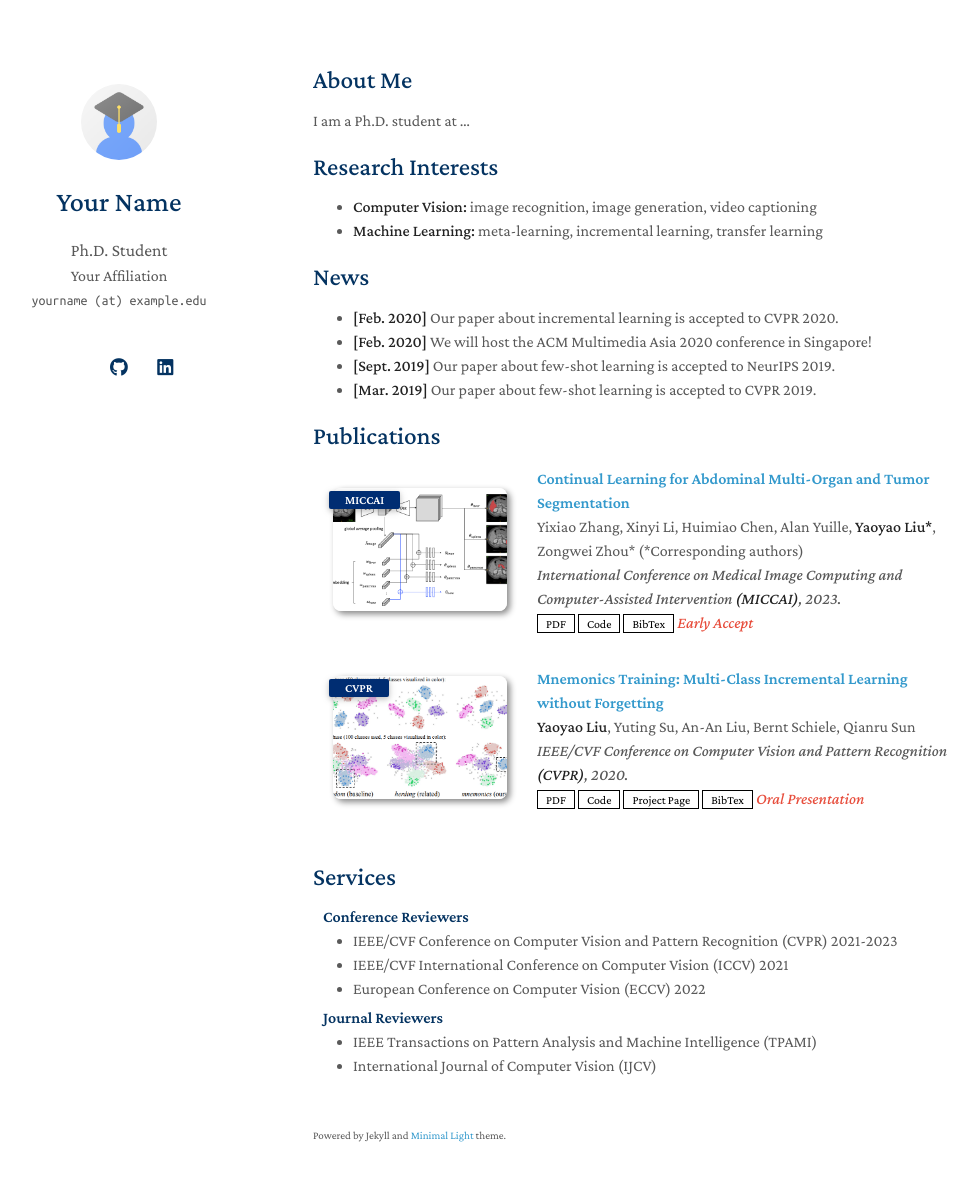
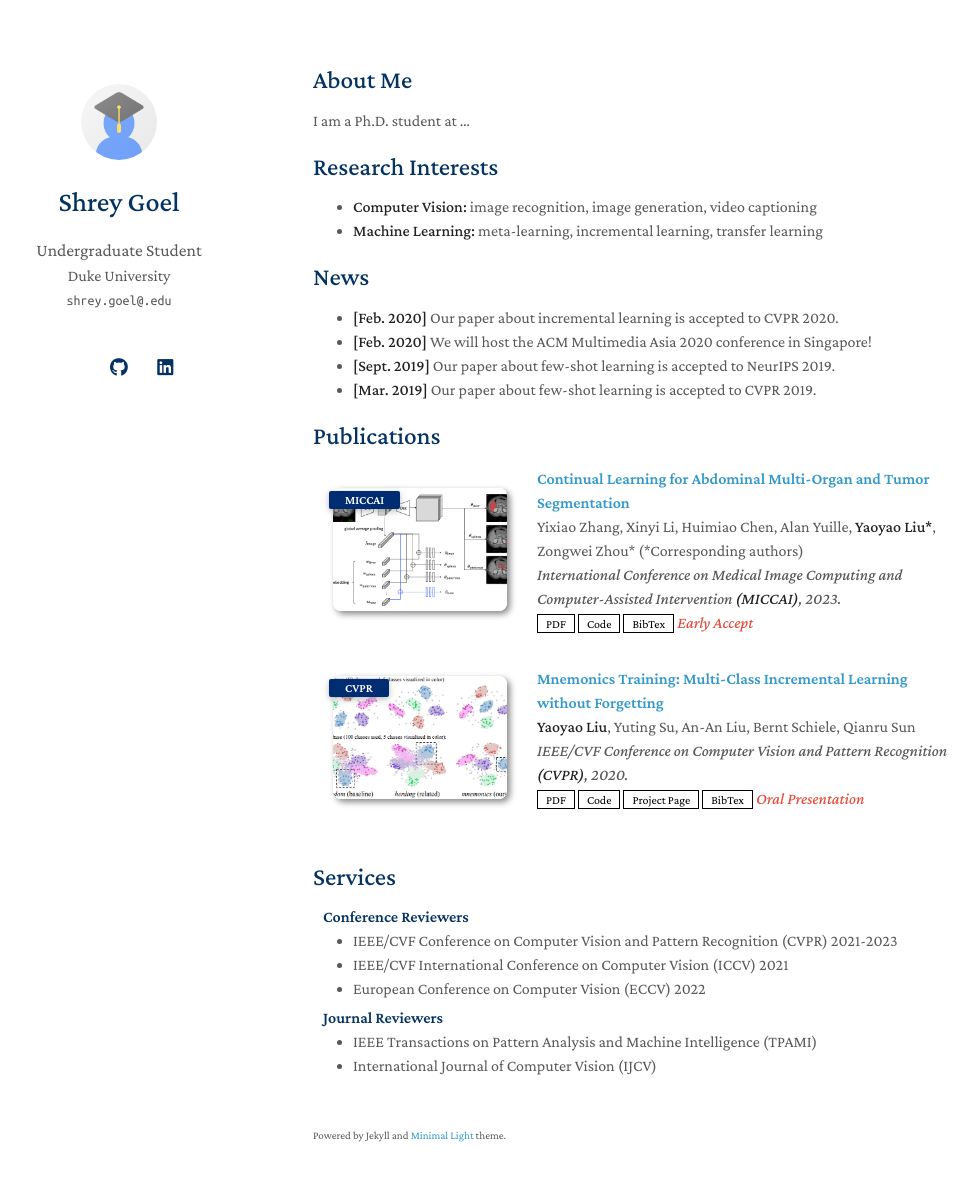
Before and after one commit to shreygoel09/shreygoel09.github.io, a Jekyll site: the page built from index.md, in a window 1280 px wide and 1216 px high. Shown: the top 1181 px of the window, without its empty margins (157-1135 px from the left). Built offline with Jekyll 4.4.1, drawn with Linux system fonts in a browser that asks for light colours; a style sheet for code colours, icons or effects is not loaded; our own code applies the rules of GitHub Pages for plain Markdown files.

Commit message:
Update _config.yml

```diff
--- a/_config.yml
+++ b/_config.yml
@@ -1,8 +1,8 @@
 # Basic Information
-title: Your Name
-position: Ph.D. Student
-affiliation: Your Affiliation
-email: yourname (at) example.edu
+title: Shrey Goel
+position: Undergraduate Student
+affiliation: Duke University
+email: shrey.goel@.edu
 
 # Search Engine Optimization (SEO)
 # The following information is used to improve the website traffic from search engines, e.g., Google.
@@ -12,11 +12,11 @@ canonical: https://minimal-light-theme.yliu.me/
 
 # Links
 # If you don't need one of them, you may delete the corresponding line.
-google_scholar: https://scholar.google.com/
-cv_link: assets/files/curriculum_vitae.pdf
-github_link: https://github.com/
-linkedin: https://www.linkedin.com/
-twitter: https://twitter.com/
+google_scholar: https://scholar.google.com/citations?user=oPlYsEAAAAAJ&hl=en
+cv_link: assets/files/ShreyGoel_CV.pdf
+github_link: https://github.com/shreygoel09
+linkedin: https://www.linkedin.com/shreygoelpdx
+twitter: http://x.com/__shreygoel
 
 # Images (e.g., your profile picture and your website's favicon)
 # "favicon" and "favicon_dark" are used for the light and dark modes, respectively.
```
